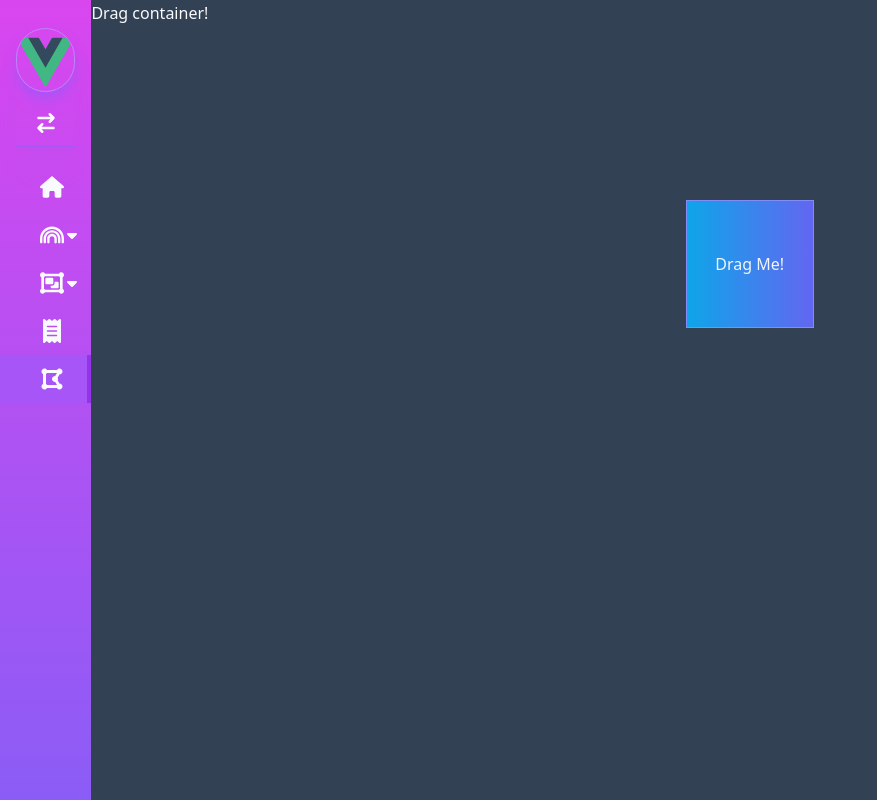
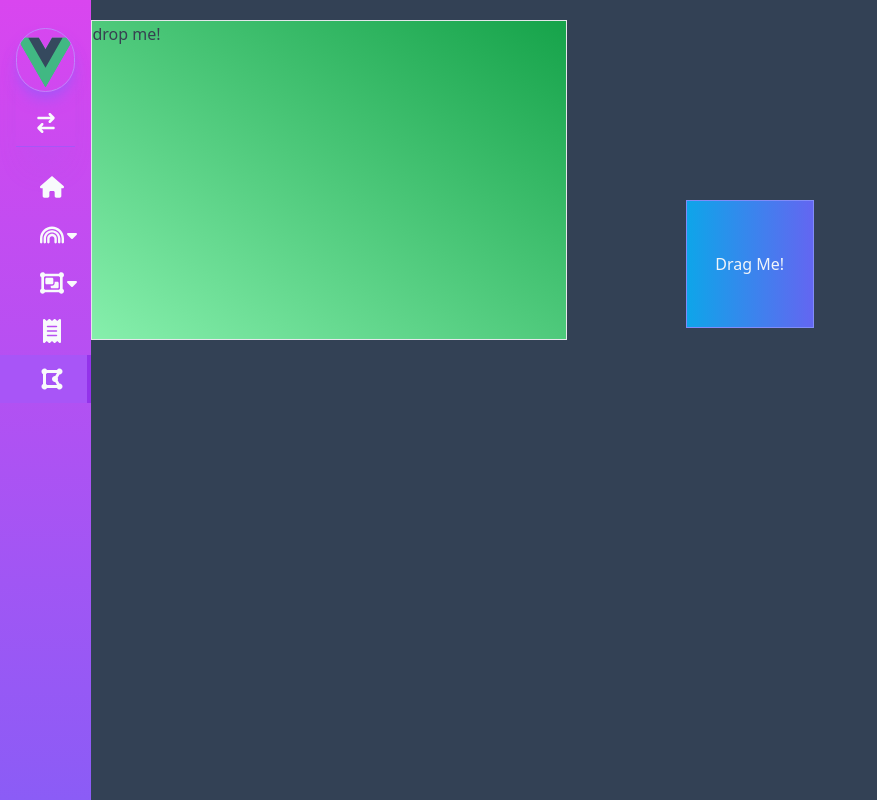
Before and after one commit to muratguven/vu-tailwind, a Vue app: page /dragable in a window 1280 px wide. Shown: the whole page, without its empty margins (0-877 px from the left). Built offline with nearby package versions, Linux system fonts and the light colour scheme.

Commit message:
drag and touch events

```diff
--- a/src/views/Dragables.vue
+++ b/src/views/Dragables.vue
@@ -1,45 +1,84 @@
 <template>
-  <div class="w-full h-full bg-slate-700 relative" @drop="onDrop($event)" @dragover.prevent @dragenter.prevent>
-    Drag container!
-    <div class="dragbox" ref="box" draggable="true"  @dragstart="startDrag($event)" @drag="onDrag($event)" @dragenter.prevent>Drag Me!</div>
+  <div
+    class="w-full h-full bg-slate-700 relative"
+    @drop="onDrop($event)"
+    @dragover.prevent
+    @dragenter.prevent
+  >
+    <div
+      class="dragbox"
+      ref="box"
+      draggable="true"
+      @dragstart="startDrag($event)"
+      @touchstart="startTouch($event)"
+      @drag="onDrag($event)"
+      @touchmove="onTouch($event)"
+      @dragenter.prevent
+    >
+      Drag Me!
+    </div>
+
+    <div
+      class="relative top-5 w-[40%] h-[40%] bg-green-300 text-gray-700 border bg-gradient-to-tr from-green-300 to-green-600"
+    >
+      drop me!
+    </div>
   </div>
 </template>
 
 <script setup lang="ts">
-import {ref, onMounted} from 'vue'
+import { ref, onMounted } from "vue";
 const box = ref();
 const startDrag = (event: DragEvent) => {
   console.log(event);
 
-  event.dataTransfer!.dropEffect = "link";
-  event.dataTransfer!.effectAllowed = 'move';
+  event.dataTransfer!.dropEffect = "move";
+  event.dataTransfer!.effectAllowed = "move";
 
-  box.value.style.opacity=0;
+  box.value.style.opacity = 0;
 };
 
-const onDrag = (event:DragEvent)=>{
-  box.value.style.opacity=1;
+const onDrag = (event: DragEvent) => {
+  box.value.style.opacity = 1;
+  box.value.classList.add("ondrag");
   const x = event.clientX - box.value.offsetWidth;
   const y = event.clientY - box.value.offsetHeight;
 
-  box.value.style.left = x+"px";
-  box.value.style.top = y+"px";
-  console.log('x:'+x+' y:'+y);
-}
-const onDrop = (event:DragEvent)=>{
+  box.value.style.left = x + "px";
+  box.value.style.top = y + "px";
+  // console.log('x:'+x+' y:'+y);
+};
+const onDrop = (event: DragEvent) => {
+  event.preventDefault;
+  box.value.classList.remove("ondrag");
+};
 
+const startTouch = (event: TouchEvent) => {
+  console.log(event);
+  box.value.style.opacity = 0;
+};
+
+const onTouch = (event: TouchEvent) => {
   event.preventDefault;
+  box.value.style.opacity = 1;
+  let touch = event.changedTouches[0];
+  const x = touch.clientX - box.value.offsetWidth;
+  const y = touch.clientY - box.value.offsetHeight;
 
-}
+  box.value.style.left = x + "px";
+  box.value.style.top = y + "px";
+};
 
-onMounted(()=>{
-
-});
+onMounted(() => {});
 </script>
 
 <style scoped>
 .dragbox {
-  @apply absolute w-32 h-32 left-2/4 top-1/4 border border-indigo-400 bg-gradient-to-r from-sky-500 to-indigo-500 text-slate-100 p-6 flex justify-center items-center;
+  @apply absolute w-32 h-32 left-2/4 top-1/4 z-50 border border-indigo-400 bg-gradient-to-r from-sky-500 to-indigo-500 text-slate-100 p-6 flex justify-center items-center;
   @apply hover:cursor-move;
 }
+
+.ondrag {
+  @apply border-purple-600 shadow-lg shadow-purple-500;
+}
 </style>
```
